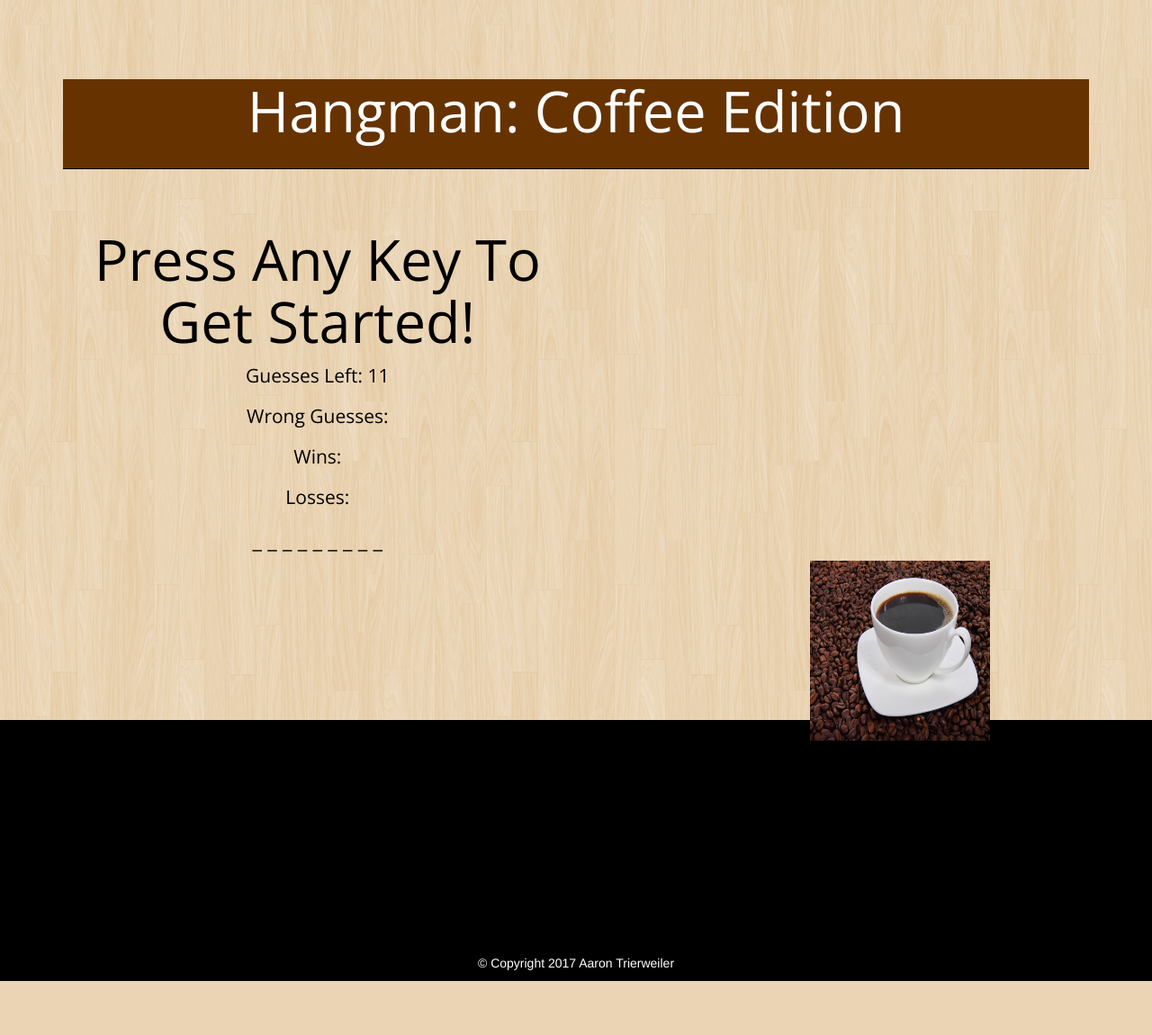
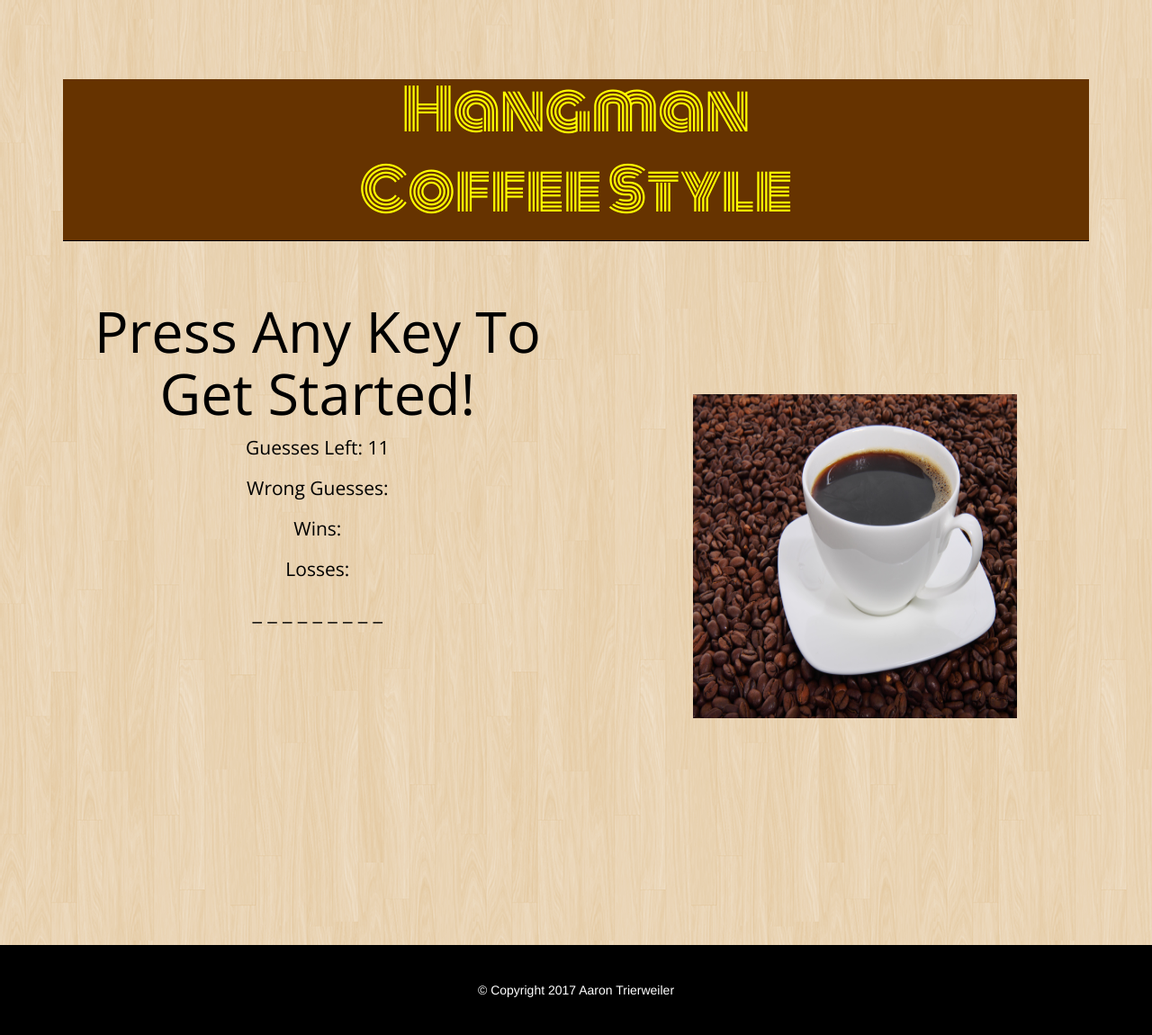
Before and after one commit to ait530/Hangman-Game, a PHP site: page / in a window 1280 px wide. Shown: the whole page at 90% size. Before the commit the page ends 1090 px from the top, so only its background shows below. Run offline with PHP 8.4, Linux system fonts and the light colour scheme.

Commit message:
acceptable version toturn in to gitlab

```diff
--- a/assets/css/style.css
+++ b/assets/css/style.css
@@ -1,6 +1,6 @@
 body {
 
-  background-color:black;
+  background-image:url("../images/retina_wood.png");
 }
 
 
@@ -15,14 +15,15 @@
 
 .page-header {
 
-  font-family: 'Open Sans', sans-serif;
+  font-family: 'Monoton', cursive;
   text-align:center;
-  color:white;
+  color:yellow;
   height:100px;
   background-color:#663300;
   border-color:black;
   border-height:10px;
   width:100%;
+  height:180px;
 
 
 
@@ -50,7 +51,6 @@
 
   margin-top:25px;
   text-align: center;
-  font-size:100px;
   font-family: 'Open Sans', sans-serif;
   color:black;
   position:relative;
@@ -62,16 +62,23 @@
 
 
 
+.images {
+
+  float:left;
+  position:absolute;
+  margin-top:150px;
+  margin-right:100px;
+
+
+}
+
+
 
 
 .img-fluid {
-  float:left;
-  height:200px;
-  width:200px;
-  margin-left:900px;
-  position:relative;
-
-
+  height:360px;
+  width:360px;
+  margin-left:700px;
 
 
 }
@@ -87,6 +94,6 @@
   background-color:black;
   color:white;
   text-align:center;
-  padding:10px;
+  padding:40px;
 
 }
--- a/index.html
+++ b/index.html
@@ -82,6 +82,12 @@
   <!-- External Reset CSS -->
   <!-- <link rel="stylesheet" type="text/css" href="assets/css/reset.css"> -->
 
+
+  <!-- Monoton font -->
+  <link href="https://fonts.googleapis.com/css?family=Monoton" rel="stylesheet">
+
+
+
   <!-- Voltaire font -->
   <link href="https://fonts.googleapis.com/css?family=Open+Sans" rel="stylesheet">
 </head>
@@ -94,7 +100,8 @@
 <div class="jumbotron jumbotron-fluid">
   <div class="container">
     <div class="page-header">
-      <h1>Hangman: Coffee Edition</h1>
+      <h1>Hangman</h1>
+      <h1>Coffee Style</h1>
     </div>
 
 
@@ -106,6 +113,7 @@
           <div class="instructions">
           <h1>Press Any Key To Get Started!</h1>
           </div>
+
             <p>Guesses Left: <span id="guesses-left"></span></p>
 
             <p>Wrong Guesses: <span id="wrong-guesses"></span></p>
@@ -113,18 +121,21 @@
             <p>Wins: <span id="win-counter"></span></p>
 
             <p>Losses: <span id="loss-counter"></span></p>
+
             <h3 id="word-blank"></h3>
-          </div>
         </div>
       </div>
     </div>
 
 
-    <div class="row">
-      <div class="col-md-4">
-        <img src="assets/images/cup_of_coffee_188317.jpg" class="img-fluid" alt="coffee">
+    <div class="images">
+      <div class="row">
+        <div class="col-md-4">
+          <img src="assets/images/cup_of_coffee_188317.jpg" class="img-fluid" alt="coffee">
+        </div>
       </div>
     </div>
+  </div>
 </div>
 
 
```
